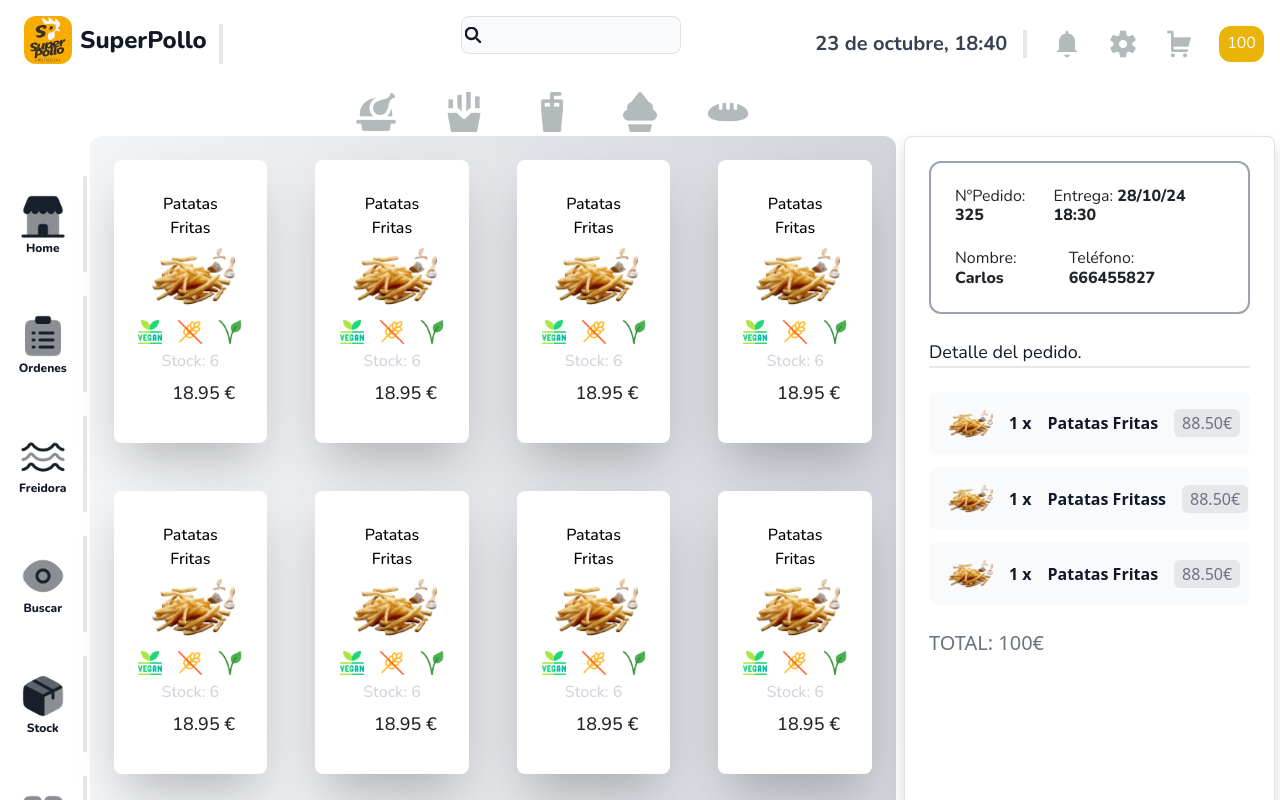
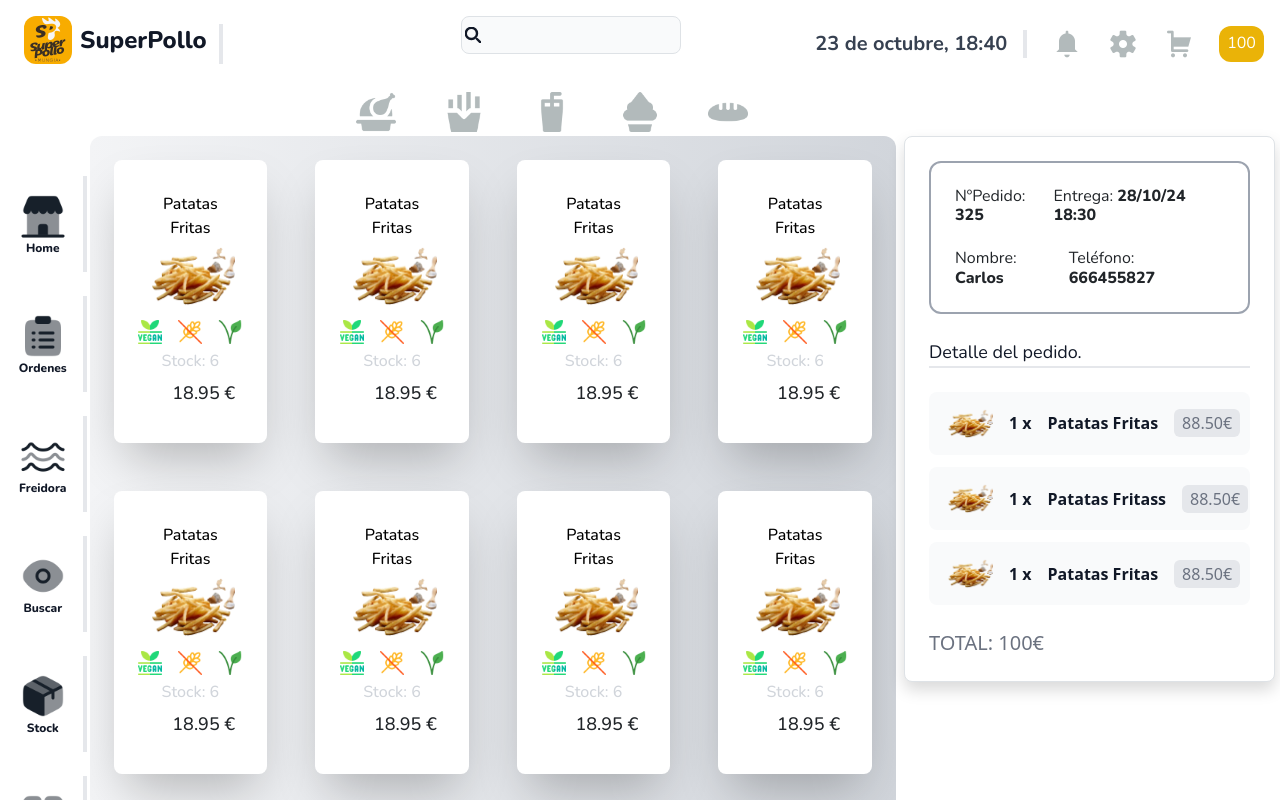
Before and after one commit to karlosJusto/Rpos, a React (Vite) app: page /layout in a window 1280 px wide. Shown: the top 800 px of the page. Built offline with nearby package versions, Linux system fonts and the light colour scheme.

Commit message:
tercer cambio

```diff
--- a/index.html
+++ b/index.html
@@ -6,7 +6,7 @@
     <meta name="viewport" content="width=device-width, initial-scale=1.0" />
     <title>Superpollo</title>
   </head>
-  <body>
+  <body >
     <div id="root"></div>
     <script type="module" src="/src/main.jsx"></script>
     <script src="https://cdn.jsdelivr.net/npm/flowbite@2.5.2/dist/flowbite.min.js"></script>
--- a/src/App.jsx
+++ b/src/App.jsx
@@ -14,7 +14,7 @@ function App() {
 
   return (
 
-    <BrowserRouter>
+    <BrowserRouter >
       <Routes>
         <Route path="/" element={<Home />} />
         <Route path="/login" element={<Login />} />
--- a/src/components/pedidos/Layout.jsx
+++ b/src/components/pedidos/Layout.jsx
@@ -13,7 +13,7 @@ const Layout = () => {
 
       <div className="3xl:container 2xl:mx-auto max-w-[1600px] ">
 
-          <header>
+          <header >
 
             <Headear/>
 
@@ -25,7 +25,7 @@ const Layout = () => {
 
           </nav>
 
-           <div className=" flex h-screen">
+           <div className=" flex ">
               <div className=" w-[7%] ">
 
               <Sidebar/>
@@ -33,9 +33,9 @@ const Layout = () => {
               </div>
 
 
-              <div className=" bg-gradient-to-r from-gray-100 to-gray-300 text-center  w-[63%] rounded-xl ">
+              <div className=" bg-gradient-to-r from-gray-100 to-gray-300 text-center  w-[63%] rounded-xl overflow-x-auto ">
 
-                      <div className="grid grid-cols-4 ">
+                      <div className="grid grid-cols-4  ">
 
                         <Card/>
                         <Card/>
@@ -47,12 +47,13 @@ const Layout = () => {
                         <Card/>
                         <Card/>
                         <Card/>
-                        <Card/>
+
+
 
                       </div>
               </div>
 
-                <div className=" w-[29%] ms-2 rounded-2xl  min-w-[29%]">
+                <div className=" w-[29%] ms-2 rounded-2xl ">
 
                 <Ticket/>
 
--- a/src/components/pedidos/Ticket.jsx
+++ b/src/components/pedidos/Ticket.jsx
@@ -17,9 +17,9 @@ const Ticket = () => {
   return (
 
     <>
-        <div className="w-full max-w-md h-screen p-4 bg-white border border-gray-200 rounded-lg shadow sm:p-6 dark:bg-gray-100 dark:border-gray-100" onClick={handleShow}>
+        <div className="w-full max-w-md  p-4 bg-white border border-gray-200 rounded-lg shadow sm:p-6 dark:bg-gray-100 dark:border-gray-100 " onClick={handleShow}>
 
-
+      <div>
         <div  className="border-2 border-gray-400 p-4 rounded-xl font-nunito"  >
                 <div className="flex justify-between">
 
@@ -33,7 +33,7 @@ const Ticket = () => {
                     <h1>Teléfono: <span className='font-extrabold'>666455827</span></h1>
                 </div>
             </div>
-
+     </div>
 
 
 
```
Lines whose indentation alone changed are shown as unchanged.
